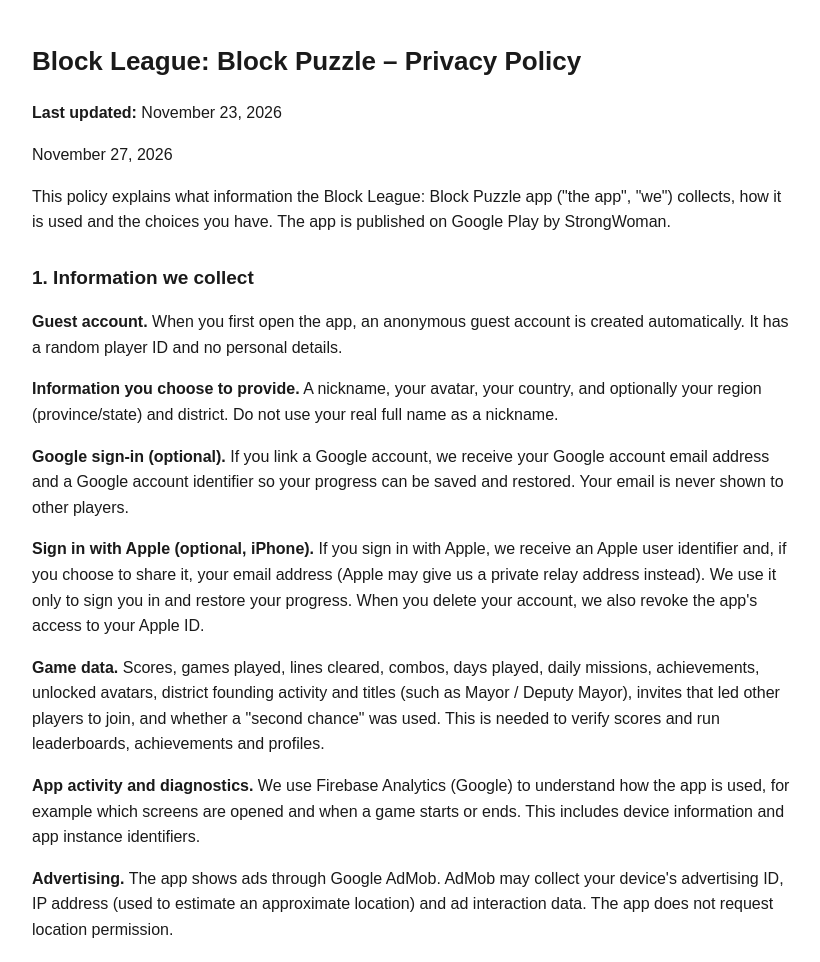
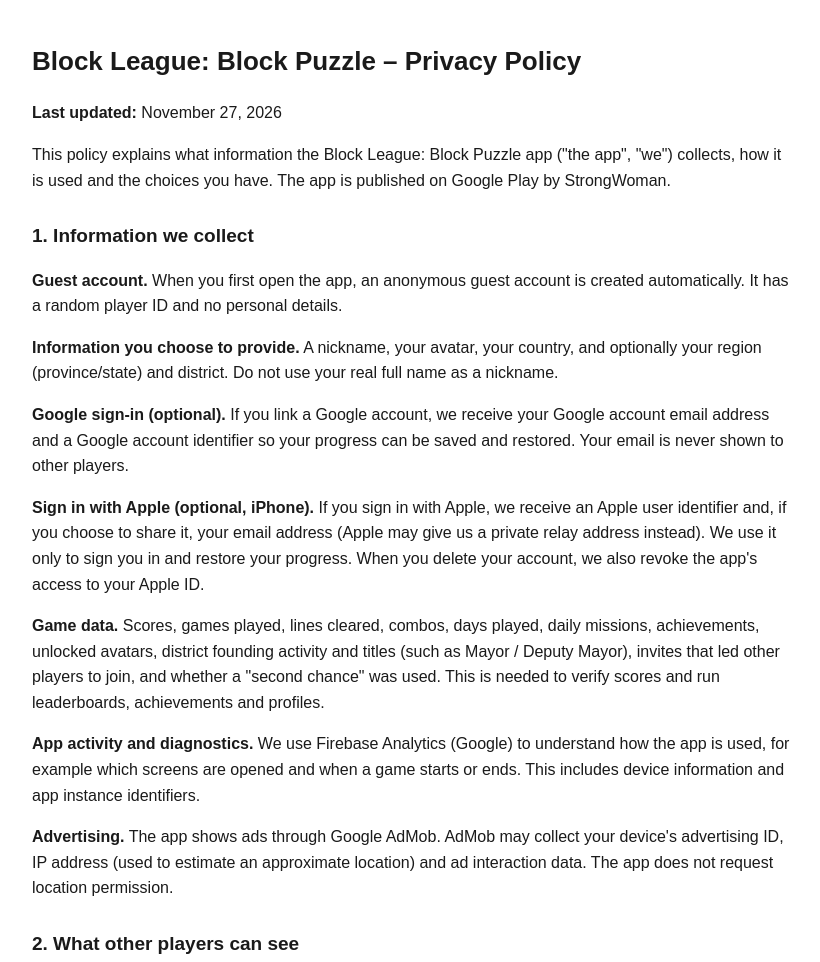
Before and after one commit to wordjourneygame/wordjourneygame.github.io, a plain HTML site: page blockleague/privacy.html in a window 1280 px wide. Shown: the top 962 px of the page, without its empty margins (228-1048 px from the left). Drawn offline with Linux system fonts and the light colour scheme.

Commit message:
Update privacy.html

```diff
--- a/blockleague/privacy.html
+++ b/blockleague/privacy.html
@@ -11,8 +11,7 @@ h1{font-size:26px}h2{font-size:19px;margin-top:28px}
 </head>
 <body>
 <h1>Block League: Block Puzzle – Privacy Policy</h1>
-<p><b>Last updated:</b> November 23, 2026</p>
-  November 27, 2026
+<p><b>Last updated:</b> November 27, 2026</p>
 <p>This policy explains what information the Block League: Block Puzzle app ("the app", "we") collects, how it is used and the choices you have. The app is published on Google Play by StrongWoman.</p>
 
 <h2>1. Information we collect</h2>
```
